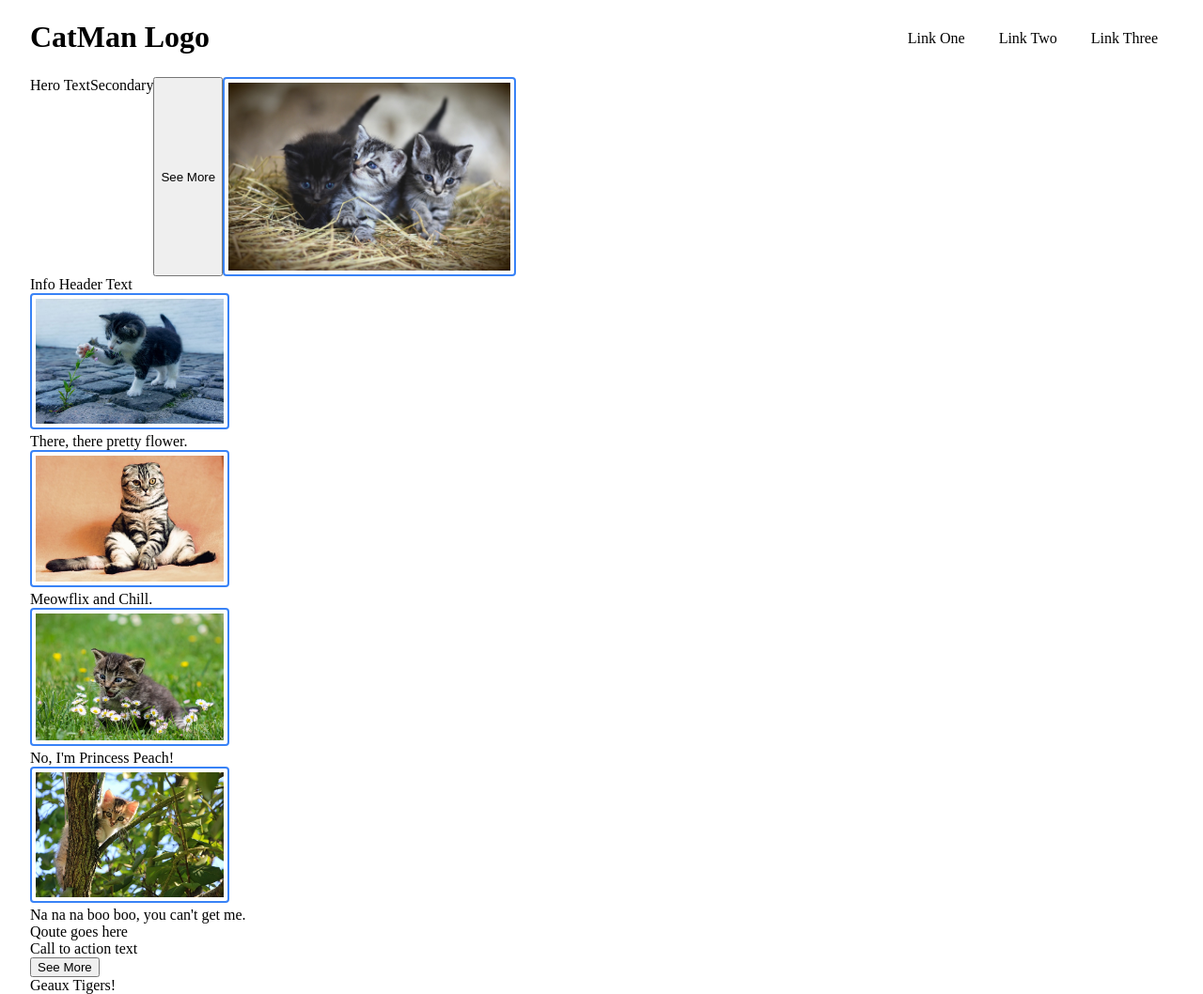
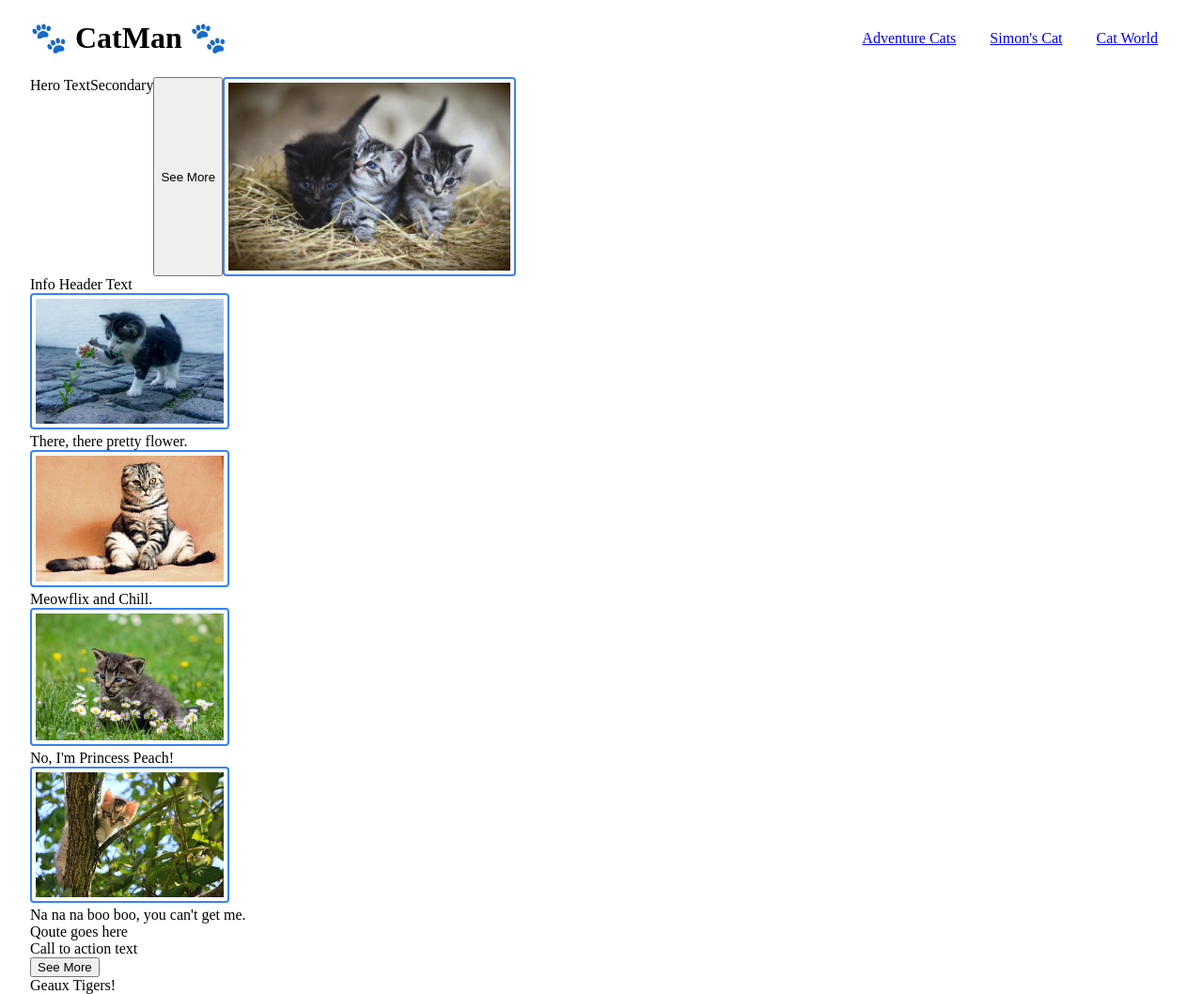
Before and after one commit to SupaMega24/first-webpage, a plain HTML site: page index.html in a window 1280 px wide. Shown: the whole page at 94% size. Drawn offline with Linux system fonts and the light colour scheme.

Commit message:
Add live links to header

```diff
--- a/index.html
+++ b/index.html
@@ -8,11 +8,11 @@
 </head>
 <body>
     <div class="header">
-        <h1>CatMan Logo</h1>
+        <h1>🐾 CatMan 🐾</h1>
         <ul>
-            <li>Link One</li>
-            <li>Link Two</li>
-            <li>Link Three</li>
+            <li><a href="https://www.adventurecats.org/category/cat-tales/" target="_blank">Adventure Cats</a></li>
+            <li><a href="https://www.simonscat.com/" target="_blank">Simon's Cat</a></li>
+            <li><a href="https://cat-world.com/" target="_blank">Cat World</a></li>
         </ul>
     </div>
     <div class="section1">
```
